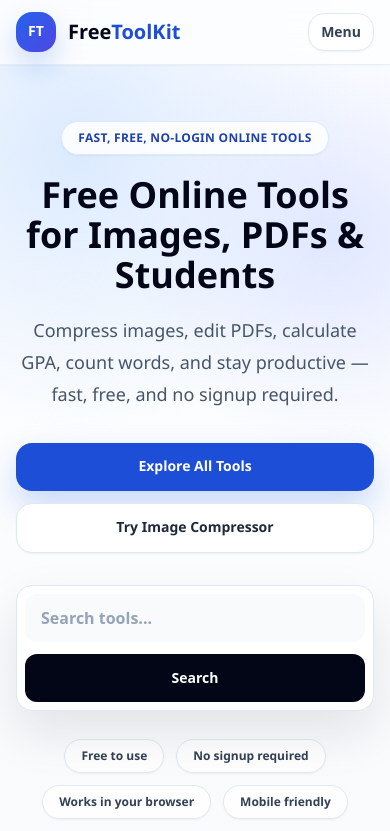
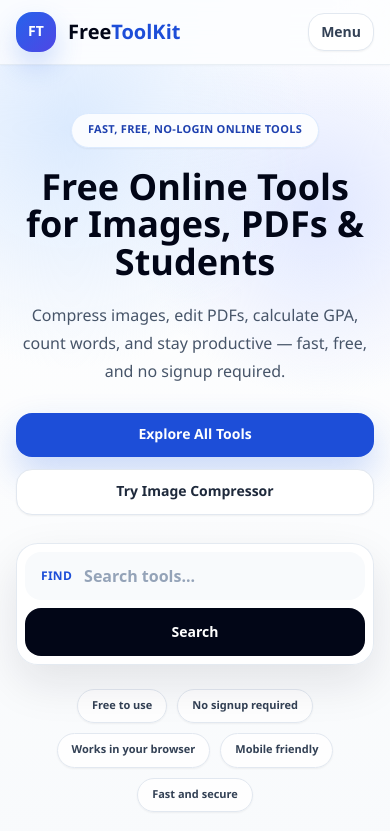
Before and after one commit to KushGam/freetoolkit, a Next.js app: page / in a window 390 px wide. Shown: the top 831 px of the page. Built offline with nearby package versions, Linux system fonts and the light colour scheme.

Commit message:
Refine homepage hero responsiveness

```diff
--- a/app/page.tsx
+++ b/app/page.tsx
@@ -57,32 +57,32 @@
 
   return (
     <main className="overflow-hidden">
-      <section className="relative border-b border-slate-200/70 bg-[radial-gradient(circle_at_20%_10%,#dbeafe,transparent_34%),radial-gradient(circle_at_85%_20%,#e0e7ff,transparent_28%),linear-gradient(180deg,#ffffff_0%,#f8fafc_100%)]">
-        <div className="mx-auto max-w-6xl px-4 py-14 sm:py-20">
-          <div className="mx-auto max-w-4xl text-center">
-            <p className="mx-auto w-fit rounded-full border border-brand-100 bg-white/85 px-4 py-2 text-xs font-black uppercase tracking-wide text-brand-700 shadow-sm">
+      <section className="relative border-b border-slate-200/70 bg-[radial-gradient(circle_at_18%_8%,#dbeafe,transparent_30%),radial-gradient(circle_at_82%_18%,#e0e7ff,transparent_26%),linear-gradient(180deg,#ffffff_0%,#f8fafc_100%)]">
+        <div className="mx-auto max-w-6xl px-4 py-12 sm:py-16 lg:py-20">
+          <div className="mx-auto max-w-5xl text-center">
+            <p className="mx-auto w-fit rounded-full border border-brand-100 bg-white/85 px-4 py-2 text-[11px] font-black uppercase tracking-wide text-brand-700 shadow-sm sm:text-xs">
               Fast, free, no-login online tools
             </p>
-            <h1 className="mt-5 text-4xl font-black tracking-normal text-slate-950 sm:text-6xl lg:text-7xl">
+            <h1 className="mx-auto mt-5 max-w-4xl text-4xl font-black leading-[1.05] tracking-normal text-slate-950 sm:text-5xl sm:leading-[1.04] lg:text-6xl xl:text-[4.65rem]">
               Free Online Tools for Images, PDFs &amp; Students
             </h1>
-            <p className="mx-auto mt-5 max-w-3xl text-lg leading-8 text-slate-600 sm:text-xl sm:leading-9">
+            <p className="mx-auto mt-5 max-w-2xl text-base leading-7 text-slate-600 sm:text-lg sm:leading-8">
               Compress images, edit PDFs, calculate GPA, count words, and stay productive — fast, free, and no signup required.
             </p>
-            <div className="mt-8 flex flex-col justify-center gap-3 sm:flex-row">
-              <Link href="/all-tools" className="rounded-2xl bg-brand-600 px-6 py-3.5 text-sm font-black text-white shadow-[0_16px_35px_rgba(37,99,235,0.24)] transition hover:-translate-y-0.5 hover:bg-brand-700">
+            <div className="mt-7 flex flex-col justify-center gap-3 sm:flex-row">
+              <Link href="/all-tools" className="rounded-2xl bg-brand-600 px-6 py-3 text-sm font-black text-white shadow-[0_16px_35px_rgba(37,99,235,0.24)] transition hover:-translate-y-0.5 hover:bg-brand-700">
                 Explore All Tools
               </Link>
-              <Link href="/image-compressor" className="rounded-2xl border border-slate-200 bg-white px-6 py-3.5 text-sm font-black text-slate-800 shadow-sm transition hover:-translate-y-0.5 hover:border-brand-200 hover:bg-brand-50 hover:text-brand-700">
+              <Link href="/image-compressor" className="rounded-2xl border border-slate-200 bg-white px-6 py-3 text-sm font-black text-slate-800 shadow-sm transition hover:-translate-y-0.5 hover:border-brand-200 hover:bg-brand-50 hover:text-brand-700">
                 Try Image Compressor
               </Link>
             </div>
             <div className="mx-auto text-left">
               <HomeToolSearch />
             </div>
-            <div className="mx-auto mt-7 flex max-w-4xl flex-wrap justify-center gap-3">
+            <div className="mx-auto mt-6 flex max-w-3xl flex-wrap justify-center gap-2.5">
               {trustBadges.map((badge) => (
-                <span key={badge} className="rounded-full border border-slate-200 bg-white/85 px-4 py-2 text-xs font-black text-slate-700 shadow-sm">
+                <span key={badge} className="rounded-full border border-slate-200 bg-white/85 px-3.5 py-2 text-[11px] font-black text-slate-700 shadow-sm sm:text-xs">
                   {badge}
                 </span>
               ))}
--- a/components/HomeToolSearch.tsx
+++ b/components/HomeToolSearch.tsx
@@ -13,9 +13,11 @@
   }, [query]);
 
   return (
-    <div className="relative z-10 mt-8 max-w-2xl">
+    <div className="relative z-10 mx-auto mt-7 w-full max-w-3xl">
       <label className="sr-only" htmlFor="home-tool-search">Search tools</label>
-      <form action="/all-tools" className="flex flex-col gap-3 rounded-2xl border border-slate-200 bg-white p-2 shadow-[0_22px_50px_rgba(15,23,42,0.10)] sm:flex-row">
+      <form action="/all-tools" className="flex flex-col gap-2 rounded-[1.35rem] border border-slate-200/90 bg-white/95 p-2 shadow-[0_18px_45px_rgba(15,23,42,0.10)] backdrop-blur sm:flex-row sm:items-center">
+        <div className="flex min-h-12 min-w-0 flex-1 items-center gap-3 rounded-2xl bg-slate-50 px-4 ring-1 ring-transparent transition focus-within:bg-white focus-within:ring-4 focus-within:ring-brand-100">
+          <span className="text-xs font-black uppercase tracking-wide text-brand-600" aria-hidden="true">Find</span>
           <input
             id="home-tool-search"
             name="q"
@@ -24,18 +26,19 @@
             onChange={(event) => setQuery(event.target.value)}
             placeholder="Search tools..."
             autoComplete="off"
-          className="min-h-12 min-w-0 flex-1 rounded-xl bg-slate-50 px-4 text-base font-semibold text-slate-900 outline-none placeholder:text-slate-400 focus:bg-white focus:ring-4 focus:ring-brand-100"
+            className="min-h-12 min-w-0 flex-1 bg-transparent text-base font-semibold text-slate-900 outline-none placeholder:text-slate-400"
           />
-        <button className="min-h-12 rounded-xl bg-slate-950 px-5 text-sm font-black text-white transition hover:bg-brand-700" type="submit">
+        </div>
+        <button className="min-h-12 rounded-2xl bg-slate-950 px-6 text-sm font-black text-white transition hover:bg-brand-700 sm:min-w-28" type="submit">
           Search
         </button>
       </form>
       {query.trim() ? (
-        <div className="mt-3 rounded-2xl border border-slate-200 bg-white p-3 shadow-[0_18px_45px_rgba(15,23,42,0.08)]">
+        <div className="mt-3 overflow-hidden rounded-2xl border border-slate-200 bg-white p-2 text-left shadow-[0_18px_45px_rgba(15,23,42,0.08)]">
           {matches.length ? (
-            <div className="grid gap-2">
+            <div className="grid gap-1">
               {matches.map((tool) => (
-                <Link key={tool.slug} href={`/${tool.slug}`} className="group flex items-center justify-between gap-4 rounded-xl px-3 py-3 hover:bg-brand-50">
+                <Link key={tool.slug} href={`/${tool.slug}`} className="group flex items-center justify-between gap-4 rounded-xl px-3 py-2.5 hover:bg-brand-50">
                   <span>
                     <span className="block text-sm font-black text-slate-950 group-hover:text-brand-700">{tool.title}</span>
                     <span className="block text-xs font-semibold text-slate-500">{tool.category}</span>
```
Lines whose indentation alone changed are shown as unchanged.
